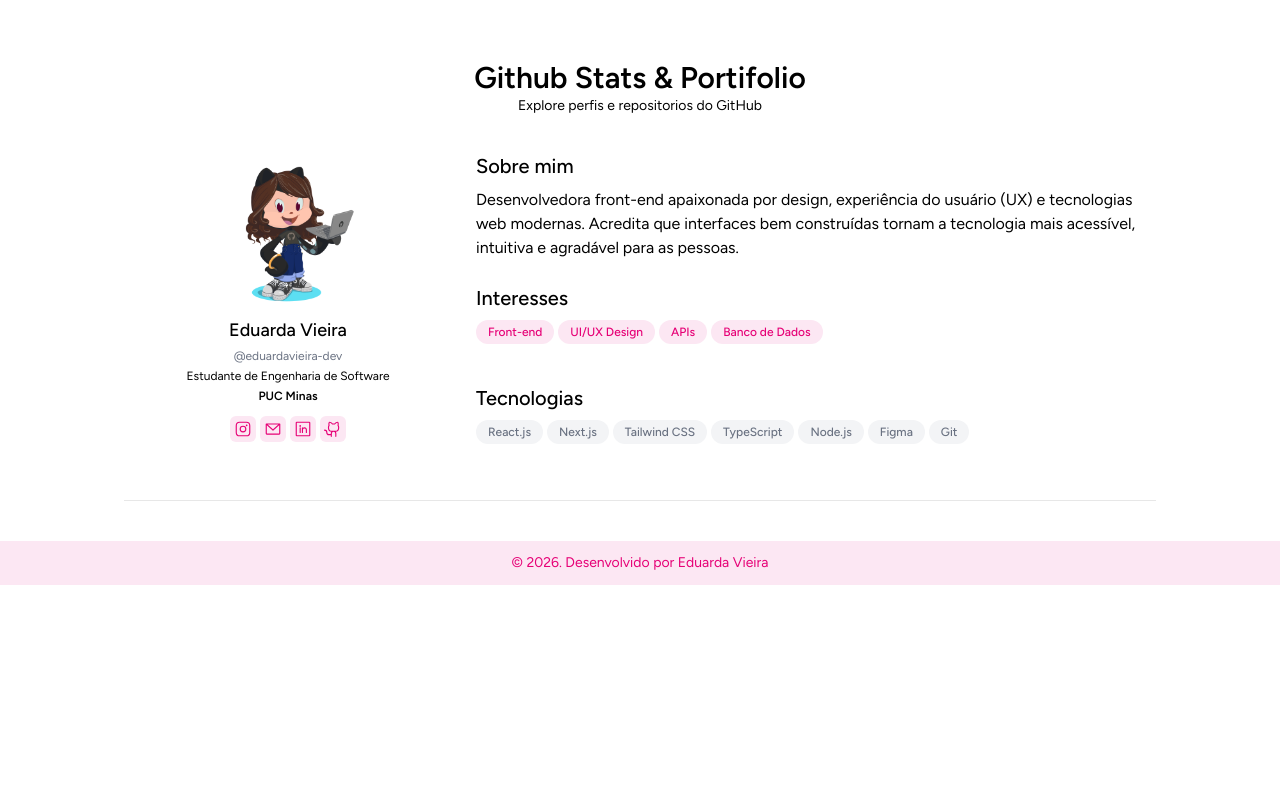
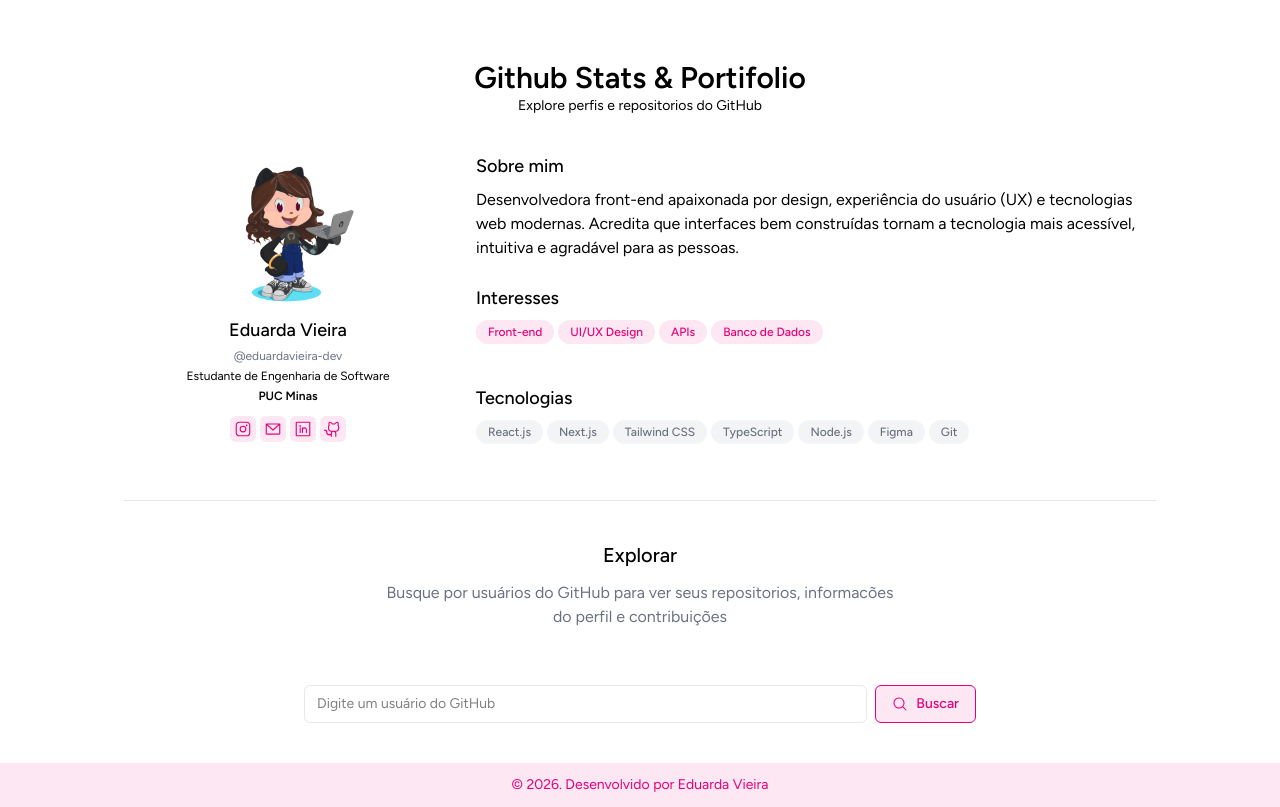
Before and after one commit to eduardavieira-dev/PortfolioGitHub, a React (Vite) app: page / in a window 1280 px wide. Built offline with nearby package versions, Linux system fonts and the light colour scheme.

Commit message:
feat: enhance layout and add GitHub user search functionality; adjust heading sizes for consistency

```diff
--- a/src/App.tsx
+++ b/src/App.tsx
@@ -4,11 +4,12 @@
 import { InteressPill } from './components/InteressPill'
 import { ProfileSection } from './components/ProfileSection'
 import { TechPill } from './components/TechPill'
+import { MagnifyingGlass } from '@phosphor-icons/react'
 
 export default function App() {
   return (
     <>
-      <div className="w-full flex flex-col pt-15 px-8 max-w-6xl mx-auto md:px-15">
+      <div className="w-full min-h-[90vh] flex flex-col pt-15 px-8 max-w-6xl mx-auto md:px-15">
         <Header />
 
         <div className="py-3 grid gap-6 md:grid-cols-3 pb-10 border-b border-card">
@@ -19,7 +20,7 @@
           <section className="md:col-span-2">
             <About />
 
-            <h3 className="font-medium text-xl">Interesses</h3>
+            <h3 className="font-medium text-lg">Interesses</h3>
             <div className="flex flex-wrap gap-1 my-2 mb-4">
               <InteressPill text="Front-end" />
               <InteressPill text="UI/UX Design" />
@@ -27,7 +28,7 @@
               <InteressPill text="Banco de Dados" />
             </div>
 
-            <h3 className="font-medium text-xl mt-10">Tecnologias</h3>
+            <h3 className="font-medium text-lg mt-10">Tecnologias</h3>
             <div className="flex flex-wrap gap-1 my-2 mb-4">
               <TechPill text="React.js" />
               <TechPill text="Next.js" />
@@ -40,9 +41,33 @@
           </section>
         </div>
 
+        <section className="mx-auto my-10">
+          <div className="max-w-lg">
+            <h2 className="text-center text-xl font-medium mb-3">Explorar</h2>
+            <p className="text-secondary text-center">
+              Busque por usuários do GitHub para ver seus repositorios, informacões do perfil e
+              contribuições
+            </p>
+          </div>
+        </section>
 
+        <form className="mt-4 flex w-full items-center gap-2 max-w-2xl mx-auto">
+          <input
+            type="text"
+            placeholder="Digite um usuário do GitHub"
+            className="w-full rounded-md border border-card px-3 py-2 text-sm outline-none focus:border-primary"
+            required
+          />
+          <button
+            type="submit"
+            className="inline-flex items-center gap-2 rounded-md border border-primary bg-primary px-4 py-2 text-sm font-medium text-primary cursor-pointer hover:bg-primary hover:text-white transition-colors"
+          >
+            <MagnifyingGlass size={16} />
+            Buscar
+          </button>
+        </form>
       </div>
-        <Footer />
+      <Footer />
     </>
   )
 }
--- a/src/components/About.tsx
+++ b/src/components/About.tsx
@@ -1,7 +1,7 @@
 export function About() {
   return (
     <section className="mb-6">
-      <h3 className="text-xl font-medium mb-2">Sobre mim</h3>
+      <h3 className="text-lg font-medium mb-2">Sobre mim</h3>
       <p>
         Desenvolvedora front-end apaixonada por design, experiência do usuário (UX) e tecnologias web modernas. Acredita que interfaces bem construídas tornam a tecnologia mais acessível, intuitiva e agradável para as pessoas.
       </p>
```
